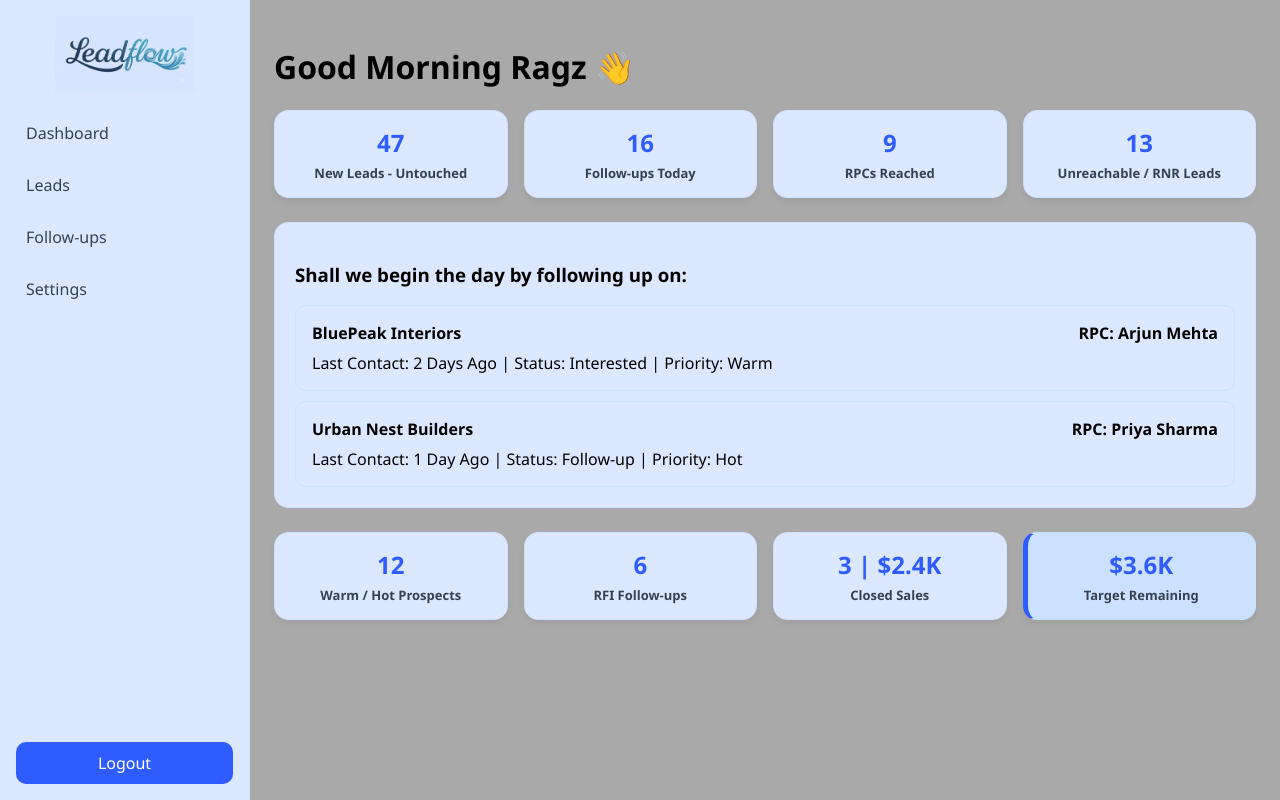
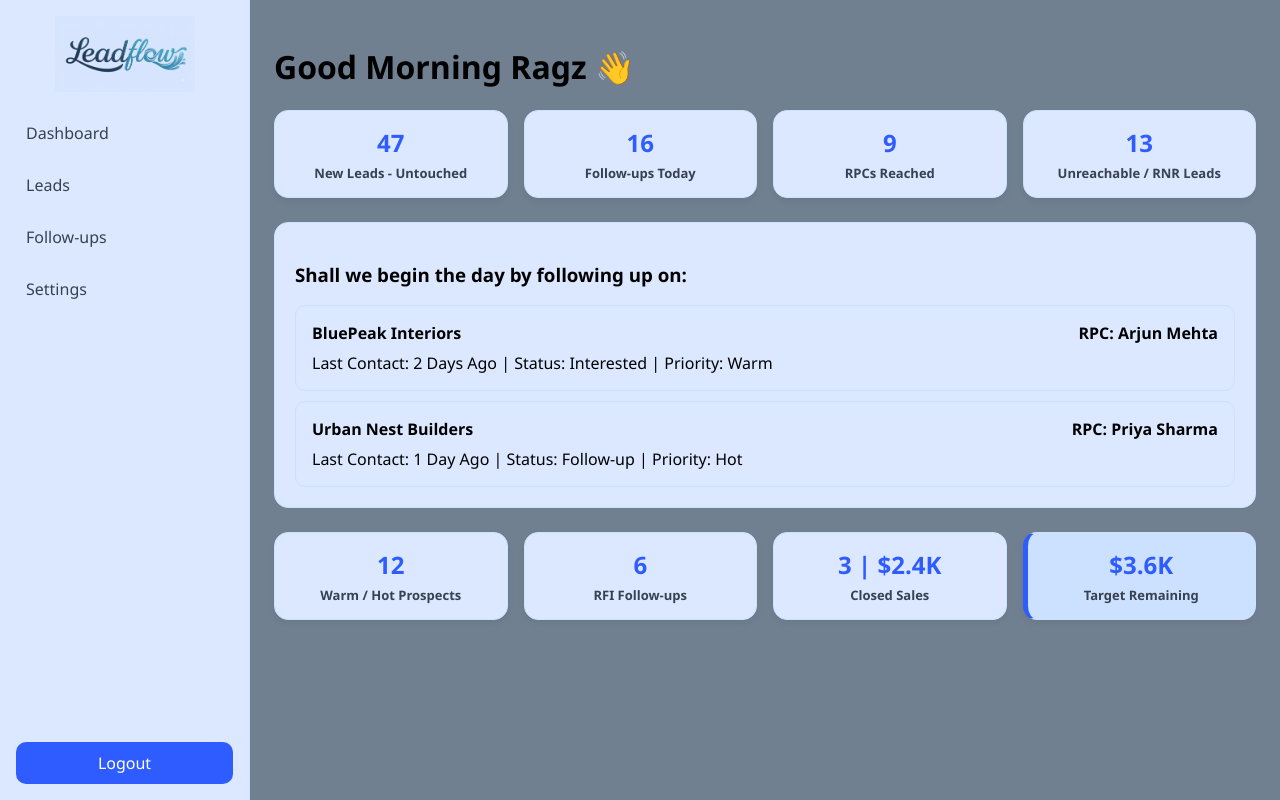
Before and after one commit to stirr3dz3phyr-ship-it/LeadFlow-WarMachine, a React (Vite) app: page / in a window 1280 px wide. Built offline with nearby package versions, Linux system fonts and the light colour scheme.

Commit message:
Update styles.css

```diff
--- a/src/styles.css
+++ b/src/styles.css
@@ -4,7 +4,7 @@
 html, body {
   margin: 0; padding: 0; height: 100%;
   font-family: 'Segoe UI', Arial, sans-serif;
-  background: darkgrey;
+  background: slategray;
 }
 
 .app {
@@ -31,10 +31,10 @@ html, body {
   background: #2f5cff; color: white; border-radius: 10px; cursor: pointer;
 }
 
-/* MAIN AREA - Background set to darkgrey */
+/* MAIN AREA - Background set to slategray */
 .main {
   flex: 1; padding: 24px; overflow-y: auto;
-  background: darkgrey;
+  background: slategray;
 }
 
 .kpi-row { display: grid; grid-template-columns: repeat(4, 1fr); gap: 16px; margin-bottom: 24px; }
```
